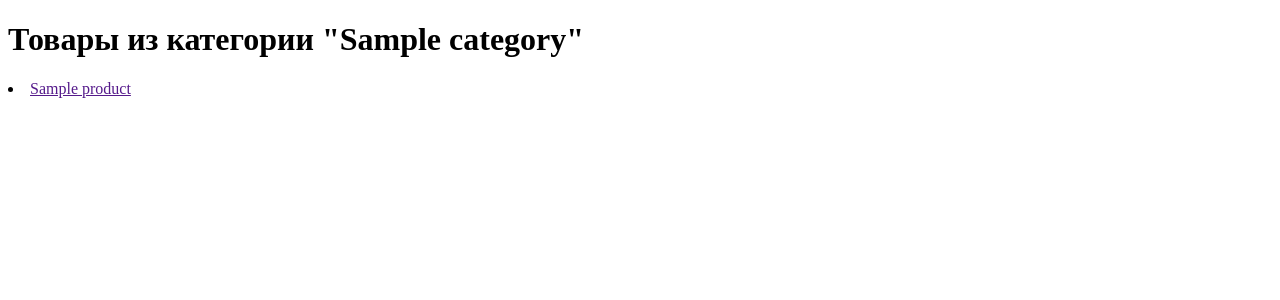
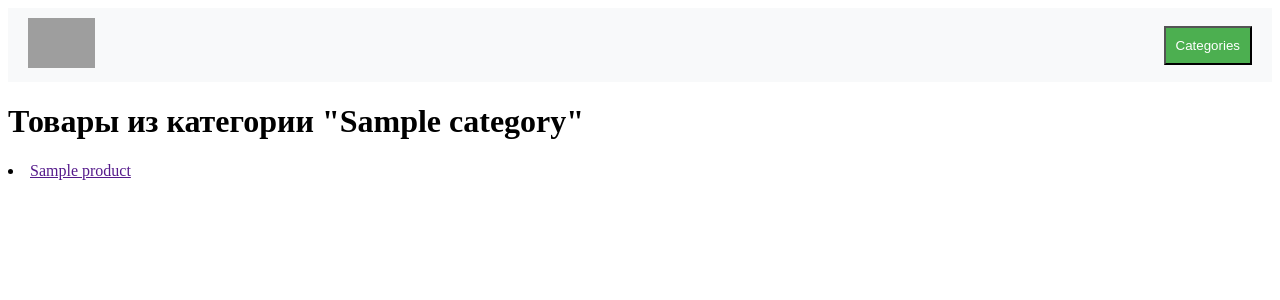
Before and after one commit to Nerocos0/shop, a Django app: a page that uses main/templates/main/base.html in a window 1280 px wide. Shown: the top 300 px of the page. Run offline with Django 5.2, Linux system fonts and the light colour scheme; tables that the repository leaves empty hold one stand-in row (values such as "Sample post"); grey boxes are pictures that could not be loaded.

Commit message:
немного изменена структура сайта, добавлено выпадающее меню категорий

```diff
--- a/main/models.py
+++ b/main/models.py
@@ -17,13 +17,13 @@ class Category(models.Model):
 class Product(models.Model):
     category = models.ForeignKey(Category, related_name='products', on_delete=models.CASCADE)
     name = models.CharField(max_length=100, db_index=True)
-    slug = models.SlugField(max_length=100, unique=100)
+    slug = models.SlugField(max_length=100, unique=True)
     image = models.ImageField(upload_to='main/images/products/%Y/%m/%d', blank=True)
     description = models.TextField(blank=True)
     price = models.DecimalField(max_digits=10, decimal_places=2)
     is_active = models.BooleanField(default=True)
     created_at = models.DateTimeField(auto_now_add=True)
-    updated_at = models.DateTimeField(auto_now_add=True)
+    updated_at = models.DateTimeField(auto_now=True)
 
     class Meta:
         ordering = ('name',)
--- /dev/null
+++ b/main/static/main/css/styles.css
@@ -0,0 +1,82 @@
+.header {
+    display: flex;
+    justify-content: space-between;
+    align-items: center;
+    padding: 10px 20px;
+    background-color: #f8f9fa;
+}
+
+.logo-container img {
+    height: 50px;
+}
+
+.menu ul {
+    list-style-type: none;
+    margin: 0;
+    padding: 0;
+    display: flex;
+}
+
+.menu ul li {
+    margin-left: 20px;
+}
+
+.menu ul li a {
+    text-decoration: none;
+    color: #333;
+}
+
+.button {
+    background-color: #28a745;
+    border: none;
+    color: white;
+    padding: 10px 20px;
+    text-align: center;
+    text-decoration: none;
+    display: inline-block;
+    font-size: 16px;
+    margin: 4px 2px;
+    cursor: pointer;
+    border-radius: 5px;
+}
+
+.button:hover {
+    background-color: #218838;
+}
+
+.background-container {
+    background-color: #e9ecef;
+    padding: 20px;
+    border-radius: 10px;
+}
+
+.dropdown {
+  position: relative;
+  display: inline-block;
+}
+
+.dropbtn {
+  background-color: #4CAF50;
+  color: white;
+  padding: 10px;
+  cursor: pointer;
+}
+
+.dropdown-content {
+  display: none;
+  position: absolute;
+  background-color: white;
+  min-width: 160px;
+  box-shadow: 0px 8px 16px 0px rgba(0,0,0,0.2);
+  z-index: 1;
+}
+
+.dropdown-content a {
+  display: block;
+  padding: 8px 12px;
+  text-decoration: none;
+}
+
+.show {
+  display: block;
+}
--- /dev/null
+++ b/main/static/main/js/dropdown.js
@@ -0,0 +1,17 @@
+// Функция для открытия/закрытия выпадающего меню
+function toggleDropdown() {
+    document.getElementById("myDropdown").classList.toggle("show");
+}
+
+// Закрытие меню при клике вне его
+window.onclick = function(event) {
+    if (!event.target.matches('.dropbtn')) {
+        var dropdowns = document.getElementsByClassName("dropdown-content");
+        for (var i = 0; i < dropdowns.length; i++) {
+            var openDropdown = dropdowns[i];
+            if (openDropdown.classList.contains('show')) {
+                openDropdown.classList.remove('show');
+            }
+        }
+    }
+}
--- a/main/templates/main/base.html
+++ b/main/templates/main/base.html
@@ -1,11 +1,34 @@
+{% load static %}
+
     <!DOCTYPE html>
     <html lang="en">
     <head>
         <meta charset="UTF-8">
         <meta name="viewport" content="width=device-width, initial-scale=1.0">
         <title>{% block title %}Shop{% endblock %}</title>
+        <link rel="stylesheet" type="text/css" href="{% static 'main/css/styles.css' %}">
     </head>
     <body>
+
+        <div class="header">
+            <div class="logo-container">
+                <a href="{% url 'main:home' %}">
+                    <img src="{% static 'main/images/logo.png' %}" alt="Logo" class="logo">
+                </a>
+            </div>
+
+            <!-- Dropdown menu -->
+            <div class="dropdown">
+            <button onclick="toggleDropdown()" class="dropbtn">Categories</button>
+            <div id="myDropdown" class="dropdown-content">
+                {% for category in categories %}
+                <a href="{% url 'main:category_product_list' category_slug=category.slug %}">{{ category.name }}</a>
+                {% endfor %}
+            </div>
+            </div>
+        </div>
+
         {% block content %}{% endblock %}
+        <script src="{% static 'main/js/dropdown.js' %}"></script>
     </body>
     </html>
--- a/main/templates/main/products/category_product_list.html
+++ b/main/templates/main/product/product_list.html
@@ -1,11 +1,12 @@
 {% extends 'main/base.html' %}
 
-{% block title %}
-    Товары
-{% endblock %}
 
 {% block content %}
-    <h1>Товары из категории "{{category}}"</h1>
+    {% if category == None %}
+        <h1>Новые товары</h1>
+    {% else %}
+        <h1>Товары из категории "{{category}}"</h1>
+    {% endif %}
     {% for product in products %}
         <li>
             <a href="">
--- a/main/urls.py
+++ b/main/urls.py
@@ -4,6 +4,6 @@ from . import views
 app_name = 'main'
 
 urlpatterns = [
-    path('', views.categories, name='categories'),
-    path('category/<slug:category_slug>/', views.category_product_list, name='category_product_list'),
+    path('', views.product_list, name='home'),
+    path('category/<slug:category_slug>/', views.product_list, name='category_product_list'),
 ]
--- a/main/views.py
+++ b/main/views.py
@@ -1,21 +1,21 @@
-from django.shortcuts import render, get_object_or_404, get_list_or_404
+from django.shortcuts import render, get_object_or_404
 from .models import Category, Product
 
-def categories(request):
-    categories = get_list_or_404(Category)
-    return render(request, 'main/main_page.html', {'categories':categories})
 
-
-def category_product_list(request, category_slug=None):
+def product_list(request, category_slug=None):
+    categories = Category.objects.all()
     products = Product.objects.filter(is_active = True)
     category = None
 
     if category_slug:
         category = get_object_or_404(Category, slug=category_slug)
         products = products.filter(category=category)
+    else:
+        products = products.order_by('-created_at')[:12]
 
-    return render(request, 'main/products/category_product_list.html',
+    return render(request, 'main/product/product_list.html',
                   context={
+                      'categories':categories,
                       'category':category,
                       'products':products
                   })
```
Also changed, not shown: main/templates/main/main_page.html (deleted, +0 -11 lines). Lines whose indentation alone changed are shown as unchanged.
